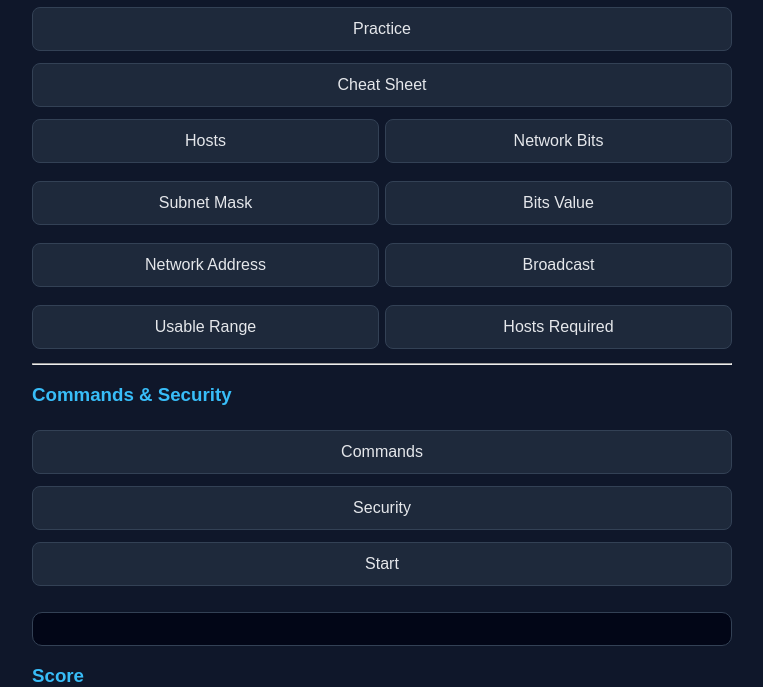
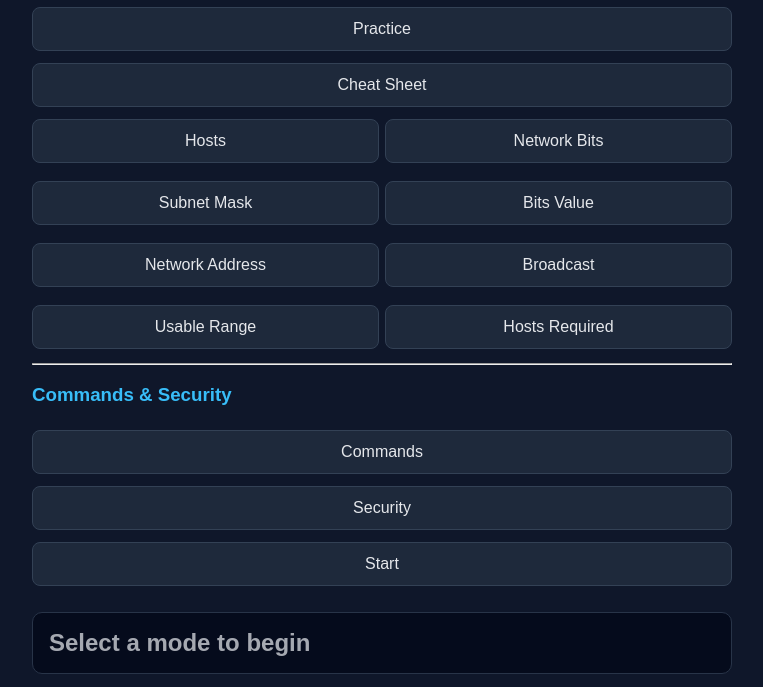
Before and after one commit to learntospeak/Networking-game, a plain HTML site: page index.html in a window 1280 px wide. Both pictures are taken after a click on the button "Practice". Shown: the part 111-798 px from the top of the page, without its empty margins (258-1021 px from the left). Drawn offline with Linux system fonts and the light colour scheme.

Commit message:
style updates

```diff
--- a/index.html
+++ b/index.html
@@ -146,7 +146,7 @@ h3 {
 
 <button onclick="startQuiz()">Start</button>
 
-<h2 id="question"></h2>
+<h2 id="question" style="opacity: 0.7;">Select a mode to begin</h2>
 <div id="diagram"></div>
 <div id="answers"></div>
 
@@ -938,6 +938,9 @@ function generateHostRequirementQuestion() {
 function showPractice() {
   document.getElementById("practiceSection").style.display = "block";
   document.getElementById("cheatSheetSection").style.display = "none";
+  document.getElementById("question").textContent = "Select a mode to begin";
+document.getElementById("answers").innerHTML = "";
+document.getElementById("feedback").textContent = "";
 }
 
 function showCheatSheet() {
```
